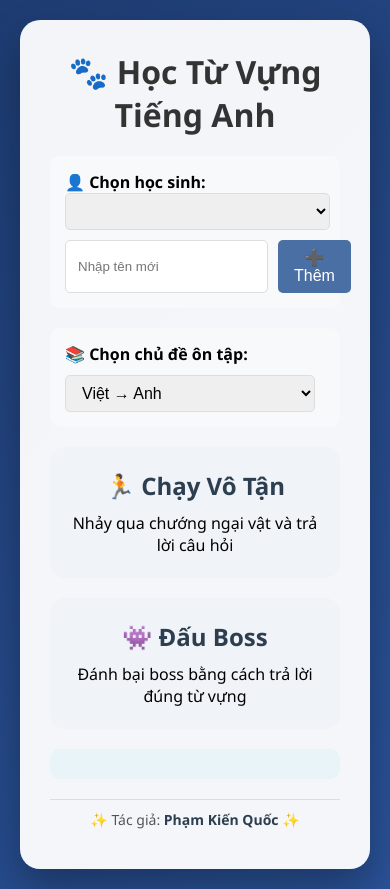
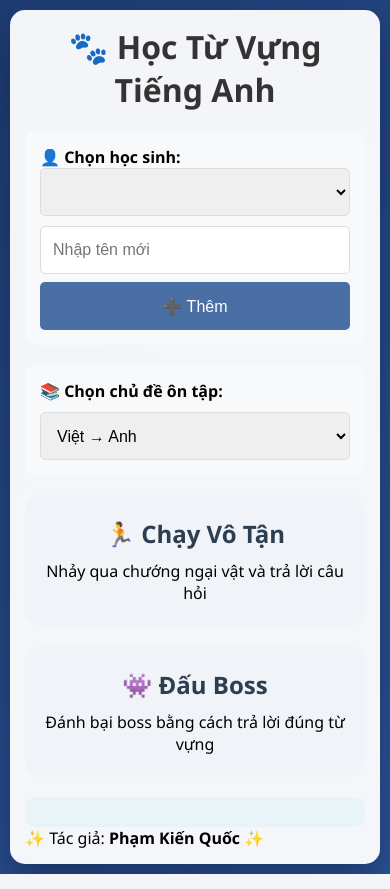
Before and after one commit to pvkhadtd2-oss/game-hoc-tu-vung, a Flask app: page / in a window 390 px wide. Run offline with Flask 3, Linux system fonts and the light colour scheme; data that the repository does not hold is empty; some libraries are stand-ins or nearby versions.

Commit message:
update code - add mobile

```diff
--- a/app.py
+++ b/app.py
@@ -370,6 +370,30 @@ def reset_student():
         })
     finally:
         conn.close()
+@app.route('/api/debug/topics')
+def debug_topics():
+    conn = get_db_connection()
+    try:
+        with conn.cursor(cursor_factory=extras.RealDictCursor) as cur:
+            # Thông tin học sinh và current_topic
+            cur.execute("SELECT id, name, current_topic FROM game_students ORDER BY id")
+            students = cur.fetchall()
+
+            # Thống kê câu hỏi theo topic
+            cur.execute("SELECT topic, COUNT(*) as total FROM game_vocab_questions GROUP BY topic ORDER BY topic")
+            topic_counts = cur.fetchall()
+
+            # Vài câu hỏi mẫu (để kiểm tra nội dung)
+            cur.execute("SELECT * FROM game_vocab_questions LIMIT 5")
+            sample_questions = cur.fetchall()
+
+        return jsonify({
+            'students': students,
+            'topic_counts': topic_counts,
+            'sample_questions': sample_questions
+        })
+    finally:
+        conn.close()
 
 # ===================== KHỞI ĐỘNG =====================
 if __name__ == '__main__':
--- a/requirements.txt
+++ b/requirements.txt
@@ -2,5 +2,3 @@ Flask==3.1.3
 pandas==2.3.3
 openpyxl==3.1.5
 Werkzeug==3.1.8
-psycopg2-binary==2.9.10
-python-dotenv==1.0.1
--- a/static/css/style.css
+++ b/static/css/style.css
@@ -329,16 +329,157 @@ kbd {
 .topic-section button:hover {
     background: #166088;
 }
-.author-section {
-    text-align: center;
-    margin-top: 20px;
-    padding: 10px;
-    color: #555;
-    font-size: 14px;
-    border-top: 1px solid #ddd;
+
+/* Mặc định ẩn nút ảo, chỉ hiện trên mobile */
+.touch-controls {
+    display: none;
 }
+/* ============================
+   📱 BỔ SUNG CHO MOBILE (≤768px)
+   ============================ */
+@media (max-width: 768px) {
 
-.author-section strong {
-    color: #2c3e50;
-    font-weight: 600;
-}
+    /* 1. Tổng thể dễ chạm và thoáng hơn */
+    body {
+        padding: 10px;
+    }
+
+    .container,
+    .game-container {
+        padding: 15px;
+        border-radius: 15px;
+    }
+
+    /* 2. Form elements to, dễ bấm */
+    select, input, button {
+        font-size: 16px !important;   /* tránh iOS zoom khi focus */
+        padding: 12px 15px;
+        min-height: 48px;
+    }
+
+    #student-select,
+    #topic-select,
+    #new-student {
+        width: 100%;
+        min-width: unset;
+    }
+
+    .add-student {
+        flex-direction: column;
+        gap: 8px;
+    }
+
+    .topic-section {
+        flex-direction: column;
+        align-items: flex-start;
+    }
+
+    /* 3. Game cards xếp dọc, to hết chiều ngang */
+    .game-modes {
+        flex-direction: column;
+    }
+
+    .game-card {
+        flex: 1 1 auto;
+        padding: 20px 15px;
+    }
+
+    /* 4. Header game gọn hơn, nút to */
+    .game-header {
+        flex-direction: column;
+        align-items: flex-start;
+        padding: 10px 15px;
+    }
+
+    .game-header button {
+        width: 100%;
+        font-size: 18px;
+        padding: 12px;
+    }
+
+    /* 5. Canvas co giãn theo màn hình, giữ tỉ lệ */
+    canvas {
+        width: 100% !important;
+        height: auto !important;
+        aspect-ratio: 1280 / 720;
+        border-width: 2px;
+    }
+
+    /* 6. Modal câu hỏi scroll nếu cao, nút to */
+    .modal-content {
+        min-width: unset;
+        width: 95%;
+        max-height: 85vh;
+        overflow-y: auto;
+        padding: 20px;
+    }
+
+    #question-word {
+        font-size: 24px;
+    }
+
+    .option-btn {
+        font-size: 18px;
+        padding: 14px;
+        margin: 8px 0;
+        touch-action: manipulation;  /* loại bỏ delay 300ms */
+    }
+
+    /* 7. Battle area (boss) xếp dọc */
+    .battle-area {
+        flex-direction: column;
+        align-items: center;
+    }
+
+    .player-stats,
+    .boss-stats {
+        width: 100%;
+        min-width: unset;
+    }
+
+    #boss-img {
+        max-width: 150px;
+    }
+
+    /* 8. Nút điều khiển game to hơn */
+    .big-btn {
+        font-size: 18px;
+        padding: 12px 24px;
+        margin: 5px;
+    }
+
+    .game-controls {
+        display: flex;
+        flex-wrap: wrap;
+        justify-content: center;
+        gap: 10px;
+    }
+
+    /* 9. Ẩn hướng dẫn phím cứng */
+    .game-controls p {
+        display: none;
+    }
+
+    /* 10. Nút cảm ứng ảo (nếu bạn đã thêm HTML tương ứng) */
+    .touch-controls {
+        display: flex;
+        justify-content: center;
+        gap: 15px;
+        margin-top: 10px;
+    }
+
+    .ctrl-btn {
+        width: 65px;
+        height: 65px;
+        font-size: 32px;
+        border-radius: 50%;
+        background: rgba(255,255,255,0.85);
+        border: 2px solid #333;
+        touch-action: manipulation;
+        user-select: none;
+    }
+
+    .jump-btn {
+        background: #f1c40f;
+        border-color: #e67e22;
+    }
--- a/templates/index.html
+++ b/templates/index.html
@@ -67,9 +67,9 @@
             });
             currentStudent = students[0].name;
             showStudentInfo(students[0]);
-            if (students.length > 0) {
-                changeTopic();
-            }
+	    if (students.length > 0) {
+    		changeTopic();
+	    }
         }
         async function addStudent() {
             const name = document.getElementById('new-student').value.trim();
--- a/templates/runner.html
+++ b/templates/runner.html
@@ -14,6 +14,12 @@
             <button id="back-btn" onclick="window.location.href='/'">← Quay lại</button>
         </div>
         <canvas id="gameCanvas" width="1280" height="720"></canvas>
+        <!-- Điều khiển cảm ứng (chỉ hiển thị trên mobile) -->
+        <div id="touch-controls" class="touch-controls">
+            <button id="btn-left" class="ctrl-btn">◀</button>
+            <button id="btn-jump" class="ctrl-btn jump-btn">▲</button>
+            <button id="btn-right" class="ctrl-btn">▶</button>
+        </div>
         <div id="question-modal" class="modal hidden">
             <div class="modal-content">
                 <h3 id="question-word"></h3>
```
Also changed, not shown: static/js/runner.js (+43 -2 lines), static/images/background.jpg (deleted), static/images/boss.jpg (deleted), static/images/download.png (deleted), 1 other file.
